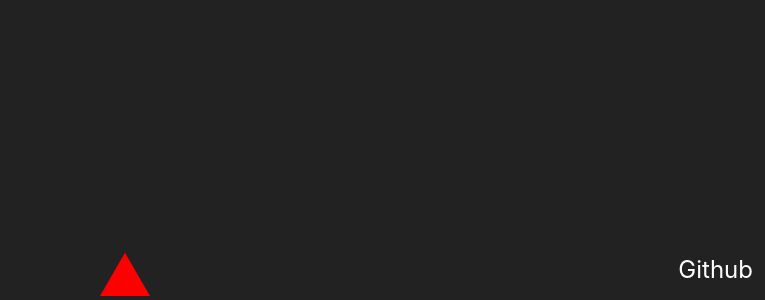
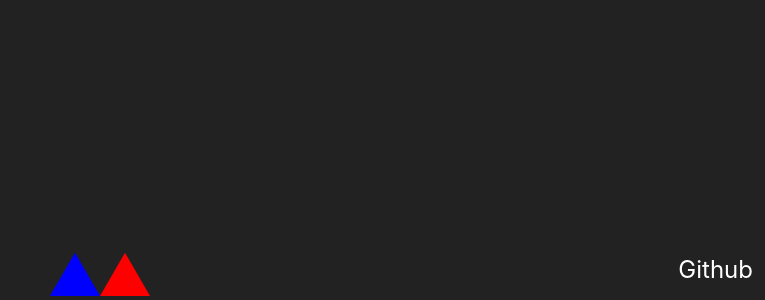
Before and after one commit to arctair/twilight-react-theme, a React (Create React App) app: page / in a window 1280 px wide. Shown: the part 504-804 px from the top of the page, without its empty margins (515-1280 px from the left). Built offline with nearby package versions, Linux system fonts and the light colour scheme.

Commit message:
non-inverted horizontally adjacent triangles

```diff
--- a/src/Wallpaper.js
+++ b/src/Wallpaper.js
@@ -1,22 +1,23 @@
 function Wallpaper() {
   return (
     <svg style={{ width: '100%', height: '100%' }}>
-      <TriCell length={50} fill='red' />
+      <TriCell length={50} x={0} fill='red' />
+      <TriCell length={50} x={-2} fill='blue' />
     </svg>
   )
 }
 
-function TriCell({ length, ...props }) {
+function TriCell({ length, x, ...props }) {
   const { innerWidth: width, innerHeight: height } = window
+  const points = [
+    [width / 2 + (length * x) / 2, height - (length * Math.sqrt(3)) / 2],
+    [width / 2 + length / 2 + (length * x) / 2, height],
+    [width / 2 - length / 2 + (length * x) / 2, height],
+  ]
+
   return (
     <polygon
-      points={[
-        [width / 2, height - (length * Math.sqrt(3)) / 2],
-        [width / 2 + length / 2, height],
-        [width / 2 - length / 2, height],
-      ]
-        .map((point) => point.join(','))
-        .join(' ')}
+      points={points.map((point) => point.join(',')).join(' ')}
       {...props}
     />
   )
```
